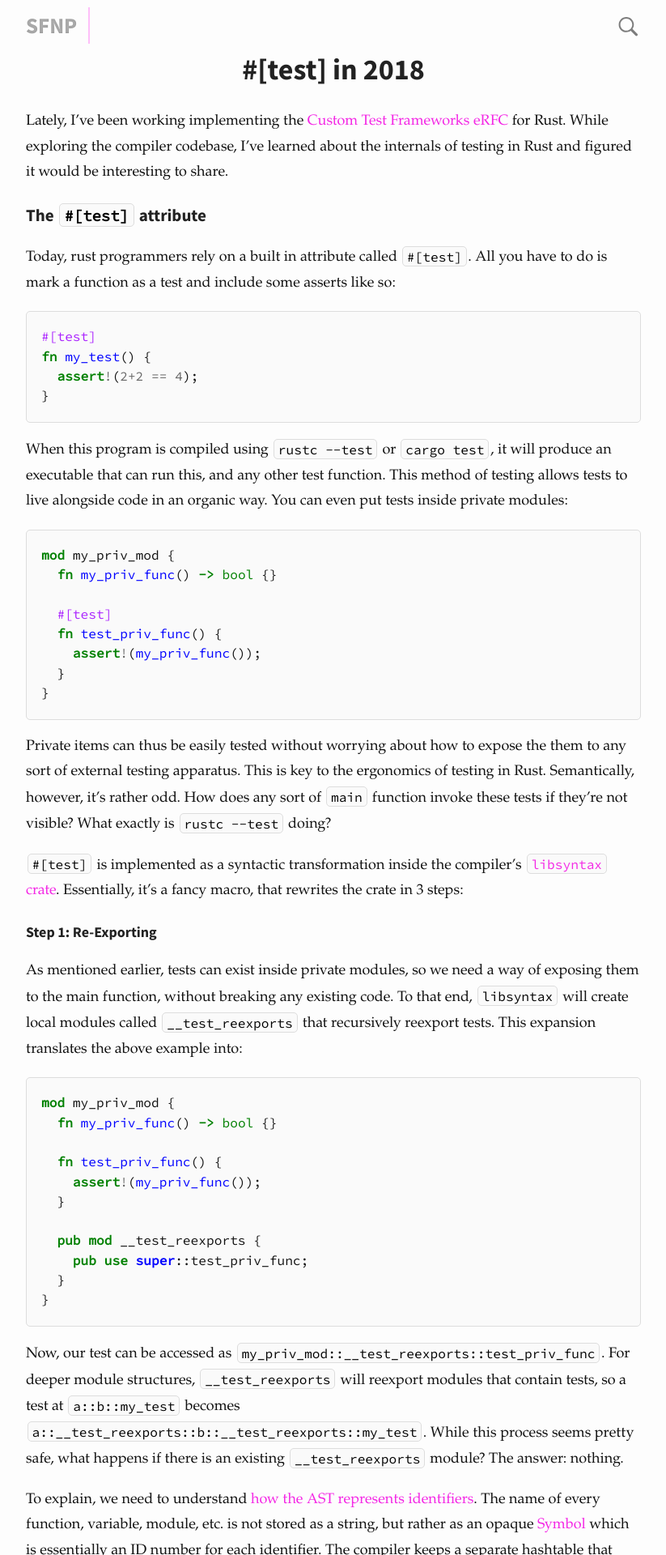
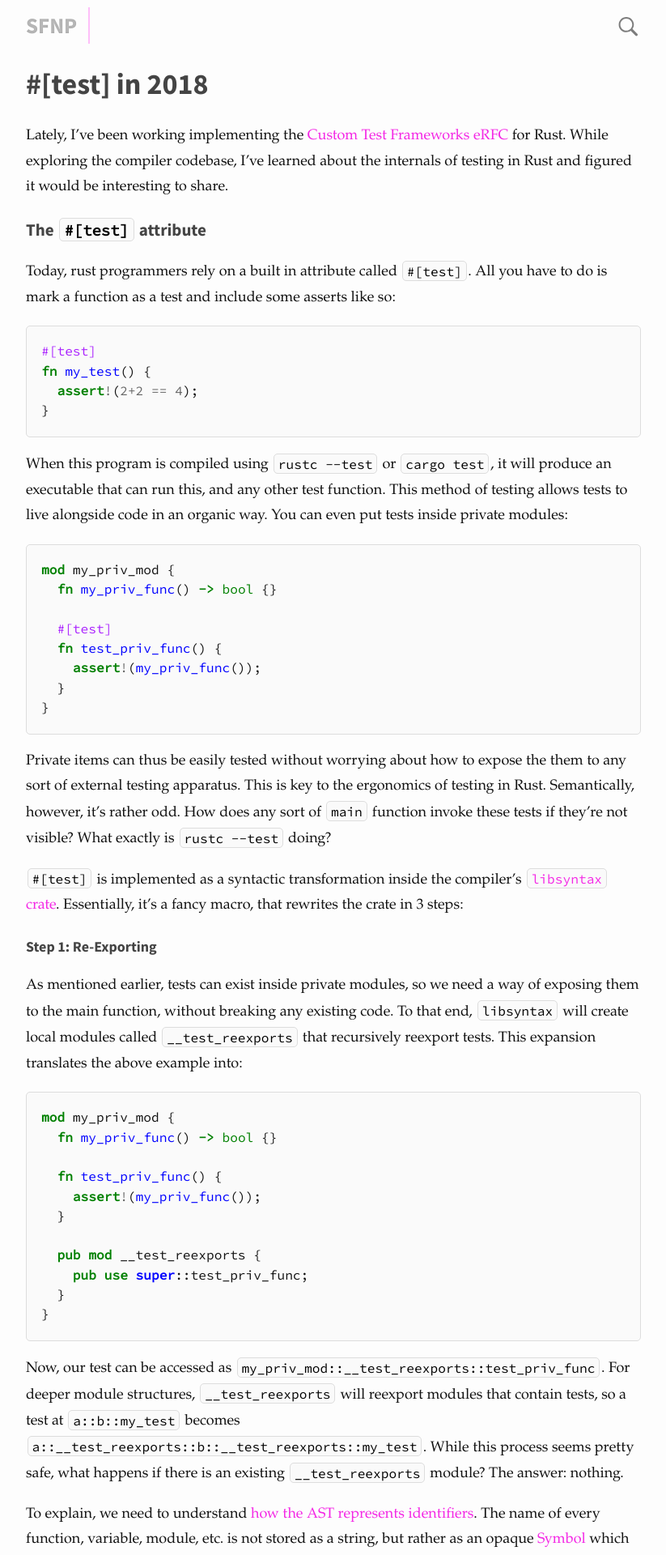
Before and after one commit to djrenren/blog, a Jekyll site: the page docs/rust/testing/2018/07/19/test-in-2018.html, which Jekyll copies as it is, in a window 1280 px wide. Shown: the top 1920 px of the page at 81% size, without its empty margins (228-1051 px from the left). Built offline with Jekyll 4.4.1, drawn with Linux system fonts in a browser that asks for light colours; some web fonts are replaced; comment, search, counter and statistics services are not loaded.

Commit message:
Some style fixes

```diff
--- a/_layouts/post.html
+++ b/_layouts/post.html
@@ -2,5 +2,5 @@
 layout: default
 ---
 
-<h1 style="text-align: center">{{page.title}}</h1>
+<h1>{{page.title}}</h1>
 {{content}}
--- a/_scss/home.scss
+++ b/_scss/home.scss
@@ -64,6 +64,7 @@
 }
 
 div.main {
+    padding-top: 1rem;
     padding-bottom: 5rem;
 }
 
@@ -112,9 +113,6 @@
     &:not(:first-child) {
         margin-top: 3em;
     }
-    &:first-child {
-        margin-top: 1em;
-    }
     .title {
         border-bottom: .1rem solid transparent;
         a {
@@ -122,7 +120,6 @@
         }
     }
     p {
-        margin-top: 0rem;
         margin-bottom: .2rem;
     }
 }
--- a/_scss/variables.scss
+++ b/_scss/variables.scss
@@ -1,7 +1,7 @@
 $shadow-color: #222;
 $padding: 20px 30px;
 $wide-padding: 0 20px 0 20px;
-$title-color: #222;
+$title-color: #444;
 $page-bg: #FDFDFD;
 $accent: #ff82f6;
 $black: #111;
--- a/docs/feed.xml
+++ b/docs/feed.xml
@@ -1,4 +1,4 @@
-<?xml version="1.0" encoding="utf-8"?><feed xmlns="http://www.w3.org/2005/Atom" ><generator uri="https://jekyllrb.com/" version="3.8.3">Jekyll</generator><link href="/feed.xml" rel="self" type="application/atom+xml" /><link href="/" rel="alternate" type="text/html" /><updated>2018-07-19T23:12:43-07:00</updated><id>/</id><title type="html">Your awesome title</title><subtitle>Write an awesome description for your new site here. You can edit this line in _config.yml. It will appear in your document head meta (for Google search results) and in your feed.xml site description.</subtitle><entry><title type="html">#[test] in 2018</title><link href="/rust/testing/2018/07/19/test-in-2018.html" rel="alternate" type="text/html" title="#[test] in 2018" /><published>2018-07-19T16:11:01-07:00</published><updated>2018-07-19T16:11:01-07:00</updated><id>/rust/testing/2018/07/19/test-in-2018</id><content type="html" xml:base="/rust/testing/2018/07/19/test-in-2018.html">&lt;p&gt;Lately, I’ve been working implementing the &lt;a href=&quot;https://github.com/rust-lang/rfcs/blob/master/text/2318-custom-test-frameworks.md&quot;&gt;Custom Test Frameworks eRFC&lt;/a&gt; for Rust.
+<?xml version="1.0" encoding="utf-8"?><feed xmlns="http://www.w3.org/2005/Atom" ><generator uri="https://jekyllrb.com/" version="3.8.3">Jekyll</generator><link href="/feed.xml" rel="self" type="application/atom+xml" /><link href="/" rel="alternate" type="text/html" /><updated>2018-07-19T23:18:05-07:00</updated><id>/</id><title type="html">Your awesome title</title><subtitle>Write an awesome description for your new site here. You can edit this line in _config.yml. It will appear in your document head meta (for Google search results) and in your feed.xml site description.</subtitle><entry><title type="html">#[test] in 2018</title><link href="/rust/testing/2018/07/19/test-in-2018.html" rel="alternate" type="text/html" title="#[test] in 2018" /><published>2018-07-19T16:11:01-07:00</published><updated>2018-07-19T16:11:01-07:00</updated><id>/rust/testing/2018/07/19/test-in-2018</id><content type="html" xml:base="/rust/testing/2018/07/19/test-in-2018.html">&lt;p&gt;Lately, I’ve been working implementing the &lt;a href=&quot;https://github.com/rust-lang/rfcs/blob/master/text/2318-custom-test-frameworks.md&quot;&gt;Custom Test Frameworks eRFC&lt;/a&gt; for Rust.
 While exploring the compiler codebase, I’ve learned about the internals of testing in Rust
 and figured it would be interesting to share.&lt;/p&gt;
 
--- a/docs/rust/testing/2018/07/19/test-in-2018.html
+++ b/docs/rust/testing/2018/07/19/test-in-2018.html
@@ -36,7 +36,7 @@
 
 
     <div class="center-col padded main">
-    <h1 style="text-align: center">#[test] in 2018</h1>
+    <h1>#[test] in 2018</h1>
 <p>Lately, I’ve been working implementing the <a href="https://github.com/rust-lang/rfcs/blob/master/text/2318-custom-test-frameworks.md">Custom Test Frameworks eRFC</a> for Rust.
 While exploring the compiler codebase, I’ve learned about the internals of testing in Rust
 and figured it would be interesting to share.</p>
```
Also changed, not shown: docs/assets/css/main.css.
